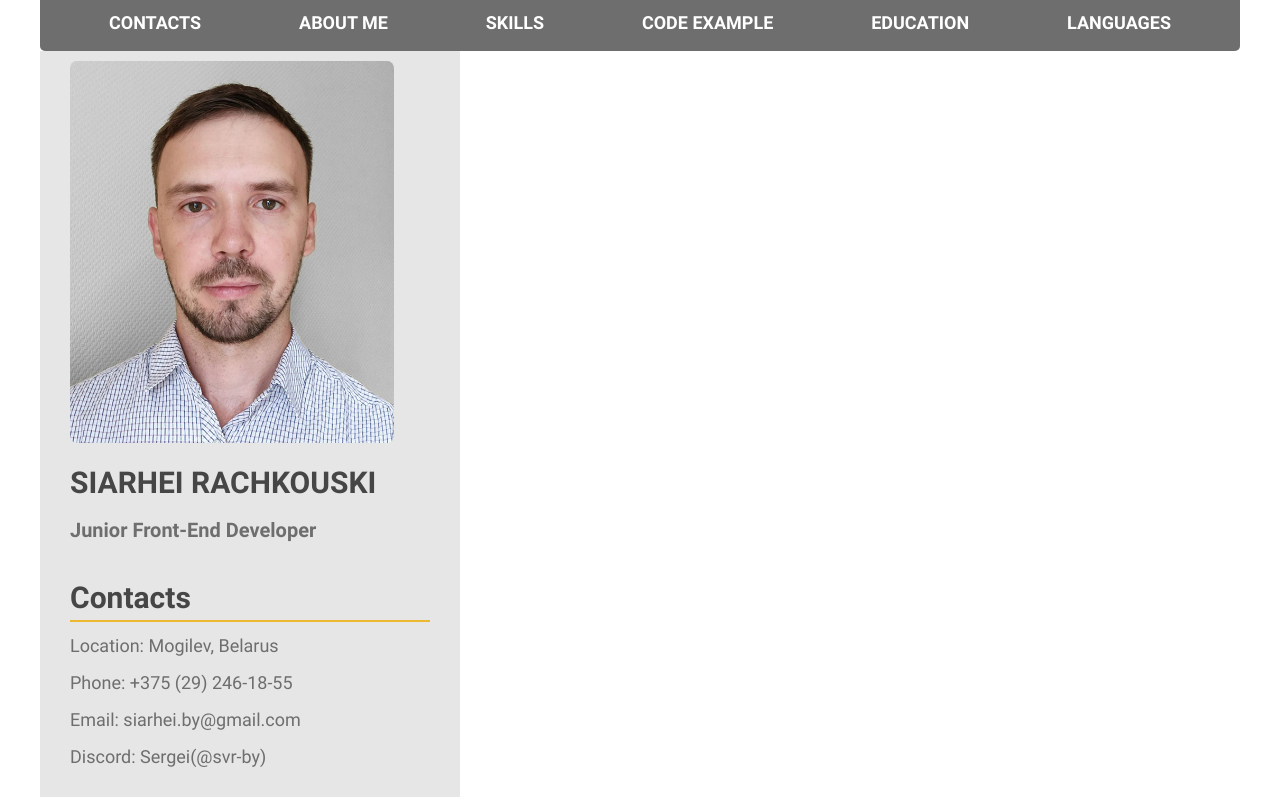
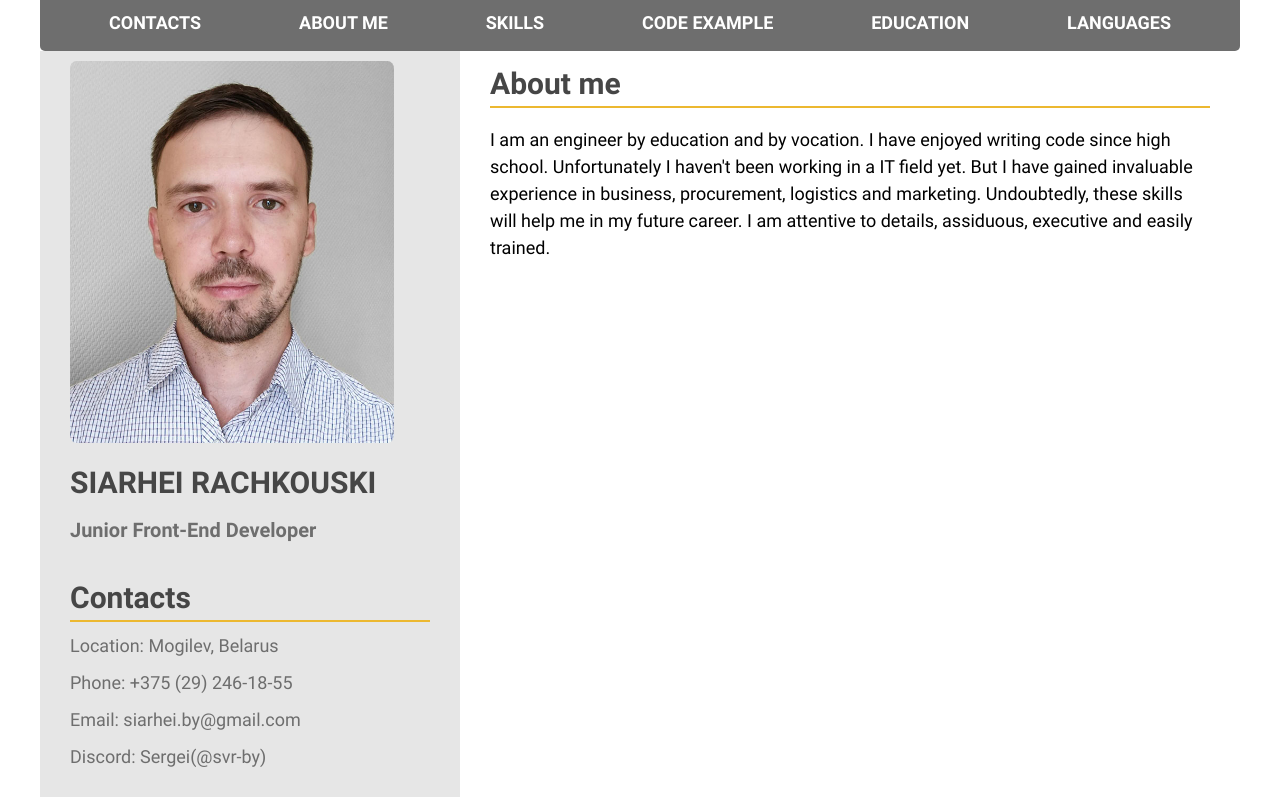
Before and after one commit to svr-by/rsschool-cv, a plain HTML site: page index.html in a window 1280 px wide. Shown: the top 797 px of the page. Drawn offline with Linux system fonts and the light colour scheme.

Commit message:
feat: add section about me

```diff
--- a/index.html
+++ b/index.html
@@ -68,6 +68,10 @@
                     </section>
                 </div>
                 <div class="right-col">
+                    <section id="about" class="section">
+                        <h2 class="title">About me</h2>
+                        <p>I am an engineer by education and by vocation. I have enjoyed writing code since high school. Unfortunately I haven't been working in a IT field yet. But I have gained invaluable experience in business, procurement, logistics and marketing. Undoubtedly, these skills will help me in my future career. I am attentive to details, assiduous, executive and easily trained.</p>
+                    </section>
                 </div>
             </div>
         </div>
```
